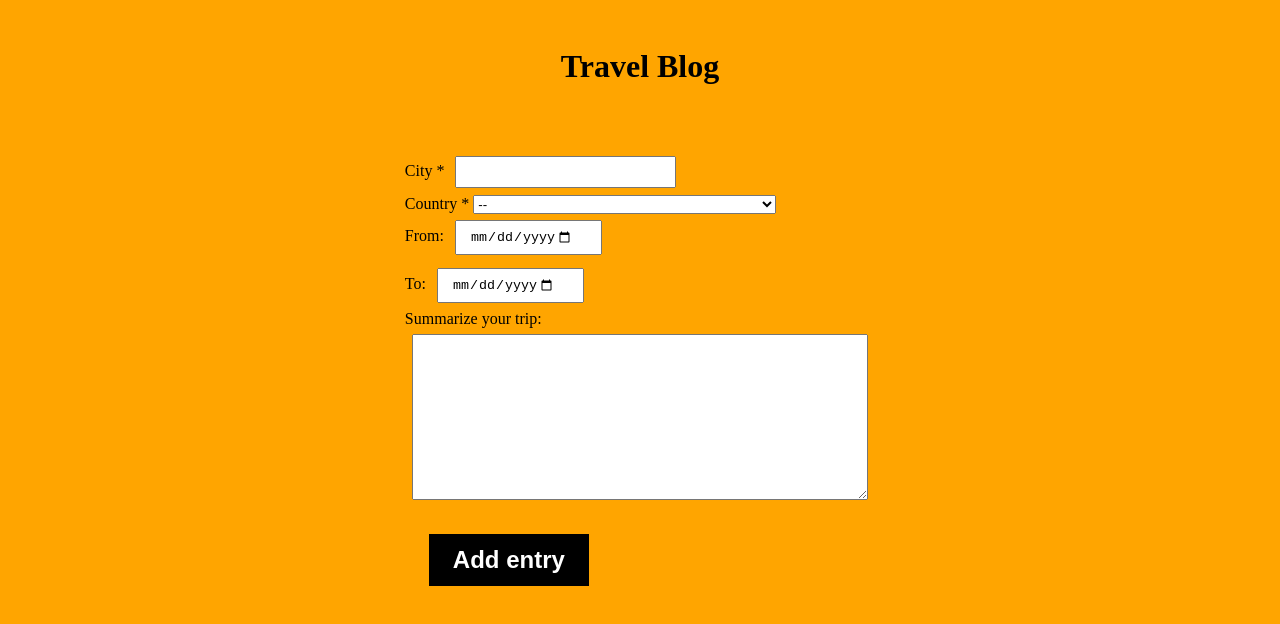
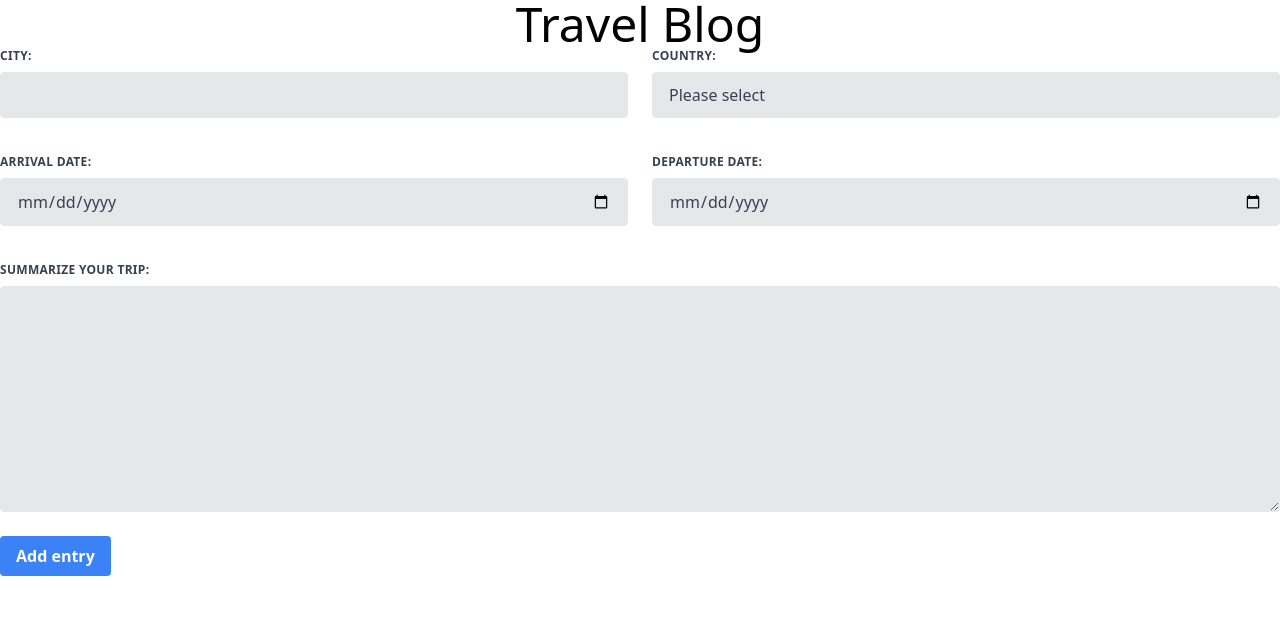
Before and after one commit to WatCodeDatCode/travelblog, a plain HTML site: page index.html in a window 1280 px wide. Drawn offline with nearby package versions, Linux system fonts and the light colour scheme.

Commit message:
Add form styling and save submission to localStorage

```diff
--- a/index.html
+++ b/index.html
@@ -4,19 +4,50 @@
     <meta charset="UTF-8" />
     <meta name="viewport" content="width=device-width, initial-scale=1.0" />
     <title>Travel</title>
+    <link
+      href="https://unpkg.com/tailwindcss@^1.0/dist/tailwind.min.css"
+      rel="stylesheet"
+    />
     <link rel="stylesheet" href="styles/style.css" />
   </head>
+
   <body>
-    <div class="container">
-      <h1>Travel Blog</h1>
+
+    <h1 class="text-5xl text-center">Travel Blog</h1>
+
+    <!-- START FORM -->
+    <div class="container flex mx-auto">
+      <form id="add-new-entry" class="w-full">
+        <div class="flex flex-wrap -mx-3 mb-6">
+          <div class="w-full md:w-1/2 px-3 mb-6 md:mb-0">
+            <label
+              for="city-input"
+              class="block uppercase tracking-wide text-gray-700 text-xs font-bold mb-2"
+            >
+              City:
+            </label>
+            <input
+              type="text"
+              id="city-input"
+              autocomplete="on"
+              class="appearance-none block w-full bg-gray-200 text-gray-700 border rounded py-3 px-4 mb-3 leading-tight focus:outline-none focus:bg-white"
+              required
+            />
           </div>
-    <div class="container">
-      <form id="add-new-entry">
-        <label for="city-input">City *</label>
-        <input type="text" id="city-input" autocomplete="on" required /><br />
-        <label for="country-input">Country *</label>
-        <select id="country-input" autocomplete="on" required>
-          <option value="none">--</option>
+          <div class="w-full md:w-1/2 px-3">
+            <label
+              for="country-input"
+              class="block uppercase tracking-wide text-gray-700 text-xs font-bold mb-2"
+            >
+              Country:
+            </label>
+            <select
+              id="country-input"
+              autocomplete="on"
+              required
+              class="block appearance-none w-full bg-gray-200 border text-gray-700 py-3 px-4 pr-8 rounded leading-tight focus:outline-none focus:bg-white focus:border-gray-500"
+            >
+              <option value="">Please select</option>
               <option value="AF">Afghanistan</option>
               <option value="AX">Åland Islands</option>
               <option value="AL">Albania</option>
@@ -148,7 +179,9 @@
               <option value="LT">Lithuania</option>
               <option value="LU">Luxembourg</option>
               <option value="MO">Macao</option>
-          <option value="MK">Macedonia, the former Yugoslav Republic of</option>
+              <option value="MK">
+                Macedonia, the former Yugoslav Republic of
+              </option>
               <option value="MG">Madagascar</option>
               <option value="MW">Malawi</option>
               <option value="MY">Malaysia</option>
@@ -269,18 +302,69 @@
               <option value="EH">Western Sahara</option>
               <option value="YE">Yemen</option>
               <option value="ZM">Zambia</option>
-          <option value="ZW">Zimbabwe</option></select
-        ><br />
-        <!-- <input type="country" id="country-input" autocomplete="country"> -->
-        <label for="from-date-input">From:</label>
-        <input type="date" id="from-date-input" /><br />
-        <label for="to-date-input">To:</label>
-        <input type="date" id="to-date-input" /><br />
-        <label for="trip-summary-input">Summarize your trip:</label><br>
-        <textarea name="" id="trip-summary-input" cols="50" rows="10"></textarea><br>
-        <button type="submit">Add entry</button>
+              <option value="ZW">Zimbabwe</option>
+            </select>
+          </div>
+        </div>
+        <div class="flex flex-wrap -mx-3 mb-6">
+          <div class="w-full md:w-1/2 px-3 mb-6 md:mb-0">
+            <label
+              for="from-date-input"
+              class="block uppercase tracking-wide text-gray-700 text-xs font-bold mb-2"
+            >
+              Arrival date:
+            </label>
+            <input
+              type="date"
+              id="from-date-input"
+              autocomplete="on"
+              class="appearance-none block w-full bg-gray-200 text-gray-700 border rounded py-3 px-4 mb-3 leading-tight focus:outline-none focus:bg-white"
+              required
+            />
+          </div>
+          <div class="w-full md:w-1/2 px-3">
+            <label
+              for="to-date-input"
+              class="block uppercase tracking-wide text-gray-700 text-xs font-bold mb-2"
+            >
+              Departure date:
+            </label>
+            <input
+              type="date"
+              id="to-date-input"
+              class="appearance-none block w-full bg-gray-200 text-gray-700 border rounded py-3 px-4 mb-3 leading-tight focus:outline-none focus:bg-white"
+              required
+            />
+          </div>
+        </div>
+
+        <div class="-mx-3 mb-6">
+          <div class="w-full px-3 mb-6">
+            <label
+              for="trip-summary-input"
+              class="block uppercase tracking-wide text-gray-700 text-xs font-bold mb-2"
+            >
+              Summarize your trip:
+            </label>
+            <textarea
+              id="trip-summary-input"
+              rows="10"
+              class="appearance-none block w-full bg-gray-200 text-gray-700 border rounded py-3 px-4 mb-3 leading-tight focus:outline-none focus:bg-white"
+              required
+            ></textarea>
+          </div>
+        </div>
+
+        <button
+          class="bg-blue-500 hover:bg-blue-700 text-white font-bold py-2 px-4 rounded focus:outline-none focus:shadow-outline"
+          type="submit"
+        >
+          Add entry
+        </button>
       </form>
     </div>
+    <!-- END FORM -->
+
     <script src="scripts/script.js"></script>
   </body>
 </html>
--- a/scripts/script.js
+++ b/scripts/script.js
@@ -6,7 +6,7 @@ const cityInput = document.getElementById("city-input");
 const countryInput = document.getElementById("country-input");
 const tripFromDateInput = document.getElementById("from-date-input");
 const tripToDateInput = document.getElementById("to-date-input");
-const summaryInput = document.getElementById("trip-summary-input");
+const tripSummaryInput = document.getElementById("trip-summary-input");
 
 // Variable for current date
 let today = new Date();
@@ -33,14 +33,62 @@ setMaxDateToCurrentDate();
 // Set min of "trip to date" to entered value of "trip from date" on change
 tripFromDateInput.onchange = function () {
   tripToDateInput.min = this.value;
+  tripToDateInput.value = this.value;
 };
 
 // *** FORM FUNCTIONS *** //
 const onSubmit = (event) => {
   event.preventDefault();
-  console.log(tripFromDateInput.value);
+
+  const city = cityInput.value;
+  const country = countryInput.value;
+  const from_date = tripFromDateInput.value;
+  const to_date = tripToDateInput.value;
+  const trip_summary = tripSummaryInput.value;
+
+//   localStorage.setItem("city", submittedCity);
+//   localStorage.setItem("country", submittedCountry);
+//   localStorage.setItem("from-date", submittedFromDate);
+//   localStorage.setItem("to-date", submittedToDate);
+//   localStorage.setItem("", submittedTripSummary);
+
+  const entry = {
+    city,
+    country,
+    from_date,
+    to_date,
+    trip_summary,
+  };
+
+  addEntry(entry);
   resetForm();
 };
+
+const addEntry = entry => {
+    saveEntry(entry);
+    // createEntriesHtml(); //TODO: Add function, also for singleEntriesHtml
+}
+
+const saveEntry = entry => {
+    const entries = getEntries();
+    entries.push(entry);
+
+    const stringifiedEntries = JSON.stringify(entries);
+    localStorage.setItem("entries", stringifiedEntries);
+}
+
+const getEntries = () => {
+    const entries = localStorage.getItem("entries");
+
+    if (!entries) {
+      return [];
+    }
+
+    const parsedEntries = JSON.parse(entries);
+    // const sortedEntries = sortEntries(parsedEntries);
+
+    return parsedEntries;
+}
 
 const resetForm = () => {
   addEntryForm.reset();
--- a/styles/style.css
+++ b/styles/style.css
@@ -1,4 +1,4 @@
-* {
+/* * {
     margin: 0;
     padding: 0;
     box-sizing: border-box;
@@ -30,4 +30,4 @@ button {
     font-weight: bold;
     margin: 1em;
     padding: 0.5em 1em;
-}
+} */
```
Lines whose indentation alone changed are shown as unchanged.
